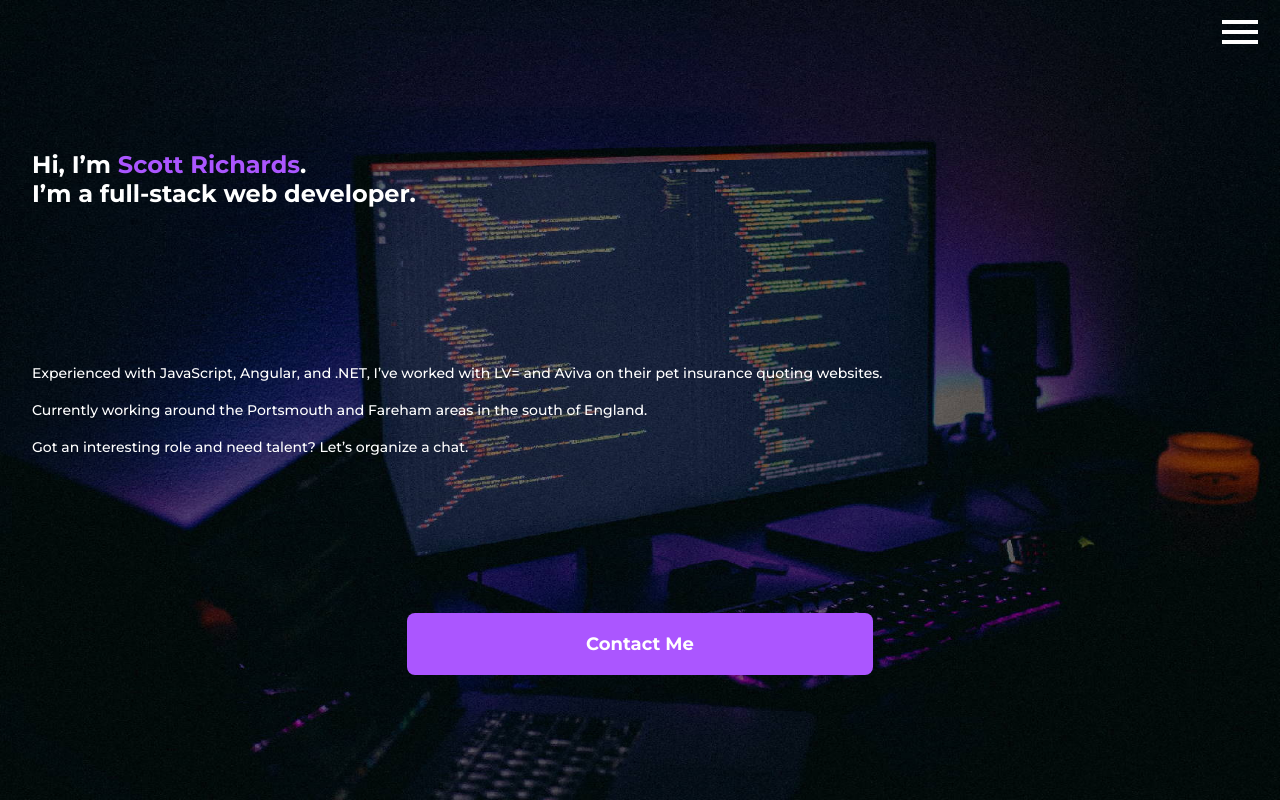
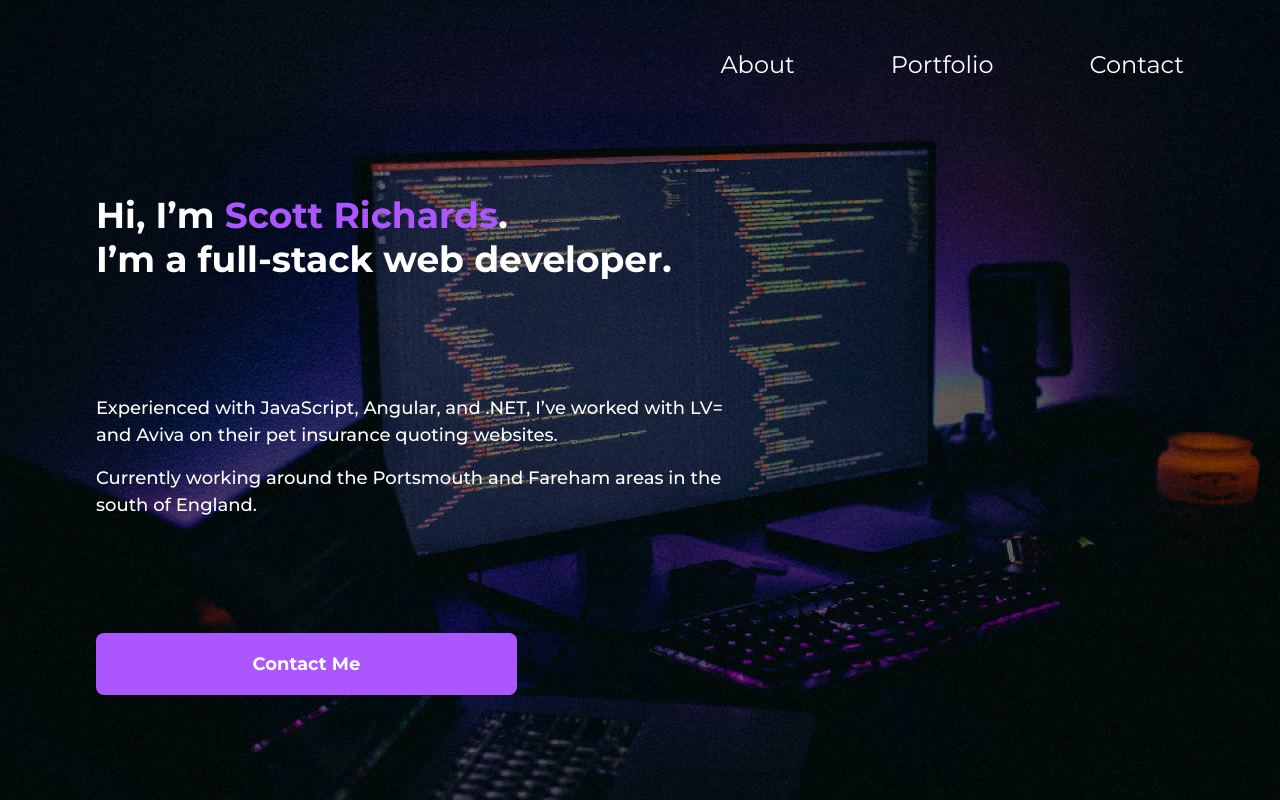
Before and after one commit to srichards96/srichards96.github.io, a plain HTML site: page index.html in a window 1280 px wide. Drawn offline with Linux system fonts and the light colour scheme.

Commit message:
Updated to display better on desktop
Added breakpoints for desktop-sm (700px+ wide) and desktop-lg (1400px+ wide).
Nav links now shown at top if on desktop-sm or larger.
Text increases size at desktop-sm and desktop-lg widths and higher.
Call-to-action does not yet adjust its width with the new breakpoints.

Commented out 'Let's organize a chat.' line.

```diff
--- a/index.html
+++ b/index.html
@@ -9,7 +9,7 @@
 <body>
   <section class="landing">
     <nav class="landing-header">
-      <img src="/assets/svg/nav-toggle.svg" alt="Menu Toggle" />
+      <img class="nav-toggle" src="/assets/svg/nav-toggle.svg" alt="Menu Toggle" />
       <section class="nav-links">
         <a href="#">About</a>
         <a href="#">Portfolio</a>
@@ -31,9 +31,9 @@
         <p>
           Currently working around the Portsmouth and Fareham areas in the south of England.
         </p>
-        <p>
+        <!-- <p class="desktop-no-margin">
           Got an interesting role and need talent? Let’s organize a chat.
-        </p>
+        </p> -->
       </section>
 
       <a href="#" class="landing-call-to-action">Contact Me</a>
--- a/styles/_landing.scss
+++ b/styles/_landing.scss
@@ -5,8 +5,15 @@
     display: flex;
     justify-content: flex-end;
     align-items: center;
-    padding: 0 1rem;
-    height: $header-height;
+    margin: 0 1rem;
+    height: $mobile-header-height;
+
+    // Make header taller on desktop.
+    @include desktop-sm {
+      margin: 0 $desktop-sm-side-margin;
+      height: $desktop-header-height;
+    }
+    @include desktop-lg { margin: 0 $desktop-lg-side-margin; }
   }
 
   .landing-body {
@@ -15,13 +22,33 @@
     align-items: flex-start;
     justify-content: space-around;
     // 100% - header height - padding bottom.
-    height: calc(100% - #{$header-height} - 3rem);
+    height: calc(100% - #{$mobile-header-height} - 3rem);
     margin: 0 $mobile-side-margin 3rem $mobile-side-margin;
+
+    // On desktop, have more margin
+    @include desktop-sm {
+      height: calc(100% - #{$desktop-header-height} - 3rem);
+      margin: 0 $desktop-sm-side-margin 3rem $desktop-sm-side-margin;
+    }
+    @include desktop-lg {
+      margin: 0 $desktop-lg-side-margin 3rem $desktop-lg-side-margin;
+
+      // Reduce height of flexbox, but only if window height can support it.
+      @media screen and (min-height: 1000px) {
+        height: calc(80% -  #{$desktop-header-height} - 3rem);
+      }
+    }
   }
 }
 
 .landing-header {
-  // todo mobile nav links...
+  // Don't show on desktop.
+  .nav-toggle {
+    @include desktop-sm {
+      display: none;
+    }
+  }
+
   .nav-links {
     position: absolute;
     display: flex;
@@ -43,6 +70,26 @@
       color: white;
       text-decoration: none;
       font-size: 24px;
+
+      &:hover {
+        text-decoration: underline;
+      }
+    }
+
+    @include desktop-sm {
+      position: initial;
+      width: auto;
+      background: none;
+      flex-direction: row;
+      align-items: center;
+
+      a {
+        padding: initial;
+
+        &:not(:last-child) {
+          margin-right: 6rem;
+        }
+      }
     }
   }
 }
@@ -53,6 +100,10 @@
     // Small margin at top.
     margin: 0.5rem 0 0 0;
     font-size: 24px;
+
+    // Make text larger on desktop.
+    @include desktop-sm { font-size: 36px; }
+    @include desktop-lg { font-size: 48px; }
   }
 
   .landing-subheadline {
@@ -68,6 +119,9 @@
         margin-top: 1rem;
       }
     }
+
+    @include desktop-sm { font-size: 18px; max-width: 40rem; }
+    @include desktop-lg { font-size: 24px; max-width: 60rem; }
   }
 
   .landing-call-to-action {
@@ -86,5 +140,9 @@
     &:hover {
       background-color: darken($primary-color, 10);
     }
+
+    @include desktop-sm {
+      align-self: flex-start;
+    }
   }
 }
--- a/styles/_variables.scss
+++ b/styles/_variables.scss
@@ -2,7 +2,22 @@ $primary-color: #AB56FF;
 $background-color: #191919;   // Background color of blocks that obscure bg.
 $foregound-color: #FFF;       // Color of text that sits on blocks that obscure bg.
 
-$header-height: 4rem;
 $sidebar-width: 75%;            // Width of toggle-able sidebar navigation on mobile.
+$mobile-header-height: 4rem;
+$desktop-header-height: 8rem;
 $mobile-side-margin: 2rem;
-$desktop-side-margin: 12rem;
+$desktop-sm-side-margin: 6rem;
+$desktop-lg-side-margin: 12rem;
+
+// Breakpoint for desktop layout.
+@mixin desktop-sm {
+  @media screen and (min-width: 700px) {
+    @content;
+  }
+}
+
+@mixin desktop-lg {
+  @media screen and (min-width: 1400px) {
+    @content;
+  }
+}
--- a/styles/main.scss
+++ b/styles/main.scss
@@ -26,3 +26,9 @@ body.wide-bg {
     color: $primary-color;
   }
 }
+
+.desktop-no-margin {
+  @include desktop-sm {
+    margin: 0 !important;
+  }
+}
```
Also changed, not shown: styles/main.css, 1 other file.
